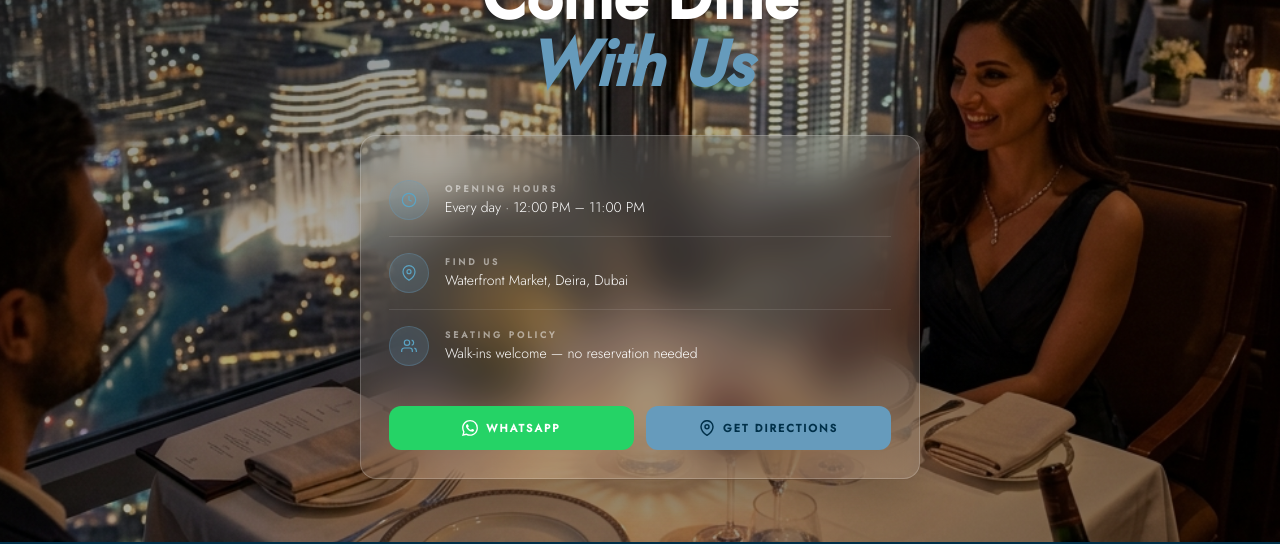
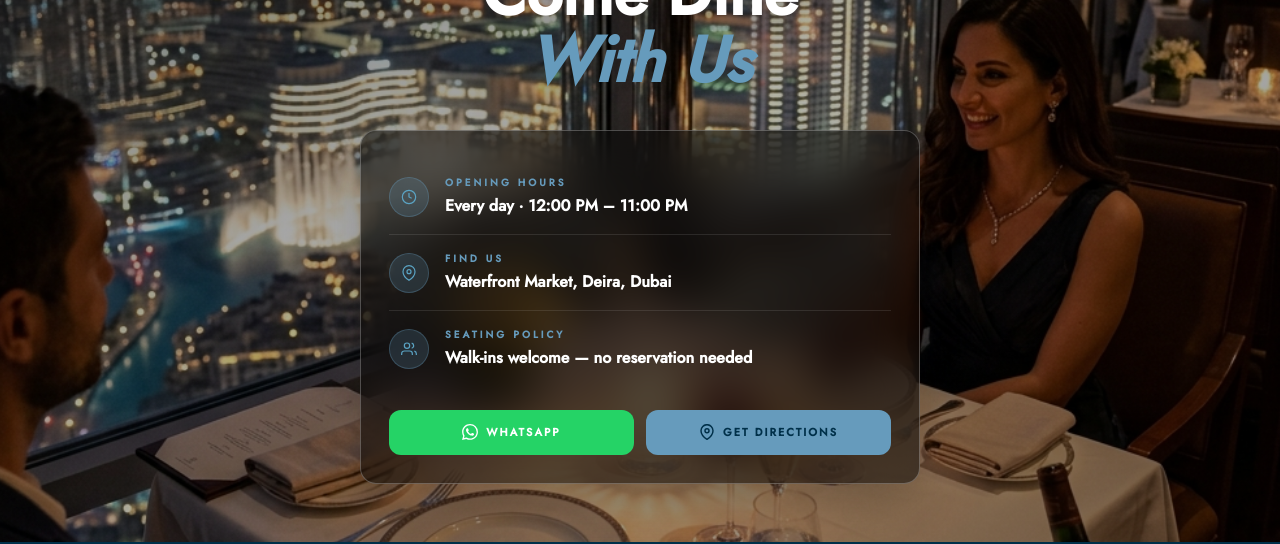
Before and after one commit to Fazilfazi991/boatweb, a Next.js app: page / in a window 1280 px wide. Shown: the part 6960-7504 px from the top of the page. Built offline with nearby package versions, Linux system fonts and the light colour scheme.

Commit message:
fix: improve text visibility in Come Dine With Us card - darker bg, bolder text, ocean labels

```diff
--- a/src/app/page.tsx
+++ b/src/app/page.tsx
@@ -89,7 +89,7 @@ export default function Home() {
           </div>
 
           {/* Glass info card */}
-          <div className="bg-white/10 backdrop-blur-xl border border-white/20 rounded-2xl p-7 shadow-2xl">
+          <div className="bg-black/50 backdrop-blur-xl border border-white/25 rounded-2xl p-7 shadow-2xl">
 
             {/* 3 info rows */}
             <div className="flex flex-col divide-y divide-white/10 mb-6">
@@ -98,8 +98,8 @@ export default function Home() {
                   <svg width="16" height="16" viewBox="0 0 24 24" fill="none" stroke="#5ba4c4" strokeWidth="1.8"><circle cx="12" cy="12" r="10"/><path d="M12 6v6l4 2"/></svg>
                 </div>
                 <div>
-                  <p className="text-[9px] tracking-[3px] uppercase text-white/50 font-semibold mb-0.5">Opening Hours</p>
-                  <p className="text-white text-sm font-light">Every day · 12:00 PM – 11:00 PM</p>
+                  <p className="text-[10px] tracking-[3px] uppercase text-ocean font-bold mb-1">Opening Hours</p>
+                  <p className="text-white text-base font-semibold">Every day · 12:00 PM – 11:00 PM</p>
                 </div>
               </div>
               <div className="flex items-center gap-4 py-4">
@@ -107,8 +107,8 @@ export default function Home() {
                   <svg width="16" height="16" viewBox="0 0 24 24" fill="none" stroke="#5ba4c4" strokeWidth="1.8"><path d="M21 10c0 7-9 13-9 13s-9-6-9-13a9 9 0 0 1 18 0z"/><circle cx="12" cy="10" r="3"/></svg>
                 </div>
                 <div>
-                  <p className="text-[9px] tracking-[3px] uppercase text-white/50 font-semibold mb-0.5">Find Us</p>
-                  <p className="text-white text-sm font-light">Waterfront Market, Deira, Dubai</p>
+                  <p className="text-[10px] tracking-[3px] uppercase text-ocean font-bold mb-1">Find Us</p>
+                  <p className="text-white text-base font-semibold">Waterfront Market, Deira, Dubai</p>
                 </div>
               </div>
               <div className="flex items-center gap-4 py-4">
@@ -116,8 +116,8 @@ export default function Home() {
                   <svg width="16" height="16" viewBox="0 0 24 24" fill="none" stroke="#5ba4c4" strokeWidth="1.8"><path d="M17 21v-2a4 4 0 0 0-4-4H5a4 4 0 0 0-4 4v2"/><circle cx="9" cy="7" r="4"/><path d="M23 21v-2a4 4 0 0 0-3-3.87"/><path d="M16 3.13a4 4 0 0 1 0 7.75"/></svg>
                 </div>
                 <div>
-                  <p className="text-[9px] tracking-[3px] uppercase text-white/50 font-semibold mb-0.5">Seating Policy</p>
-                  <p className="text-white text-sm font-light">Walk-ins welcome — no reservation needed</p>
+                  <p className="text-[10px] tracking-[3px] uppercase text-ocean font-bold mb-1">Seating Policy</p>
+                  <p className="text-white text-base font-semibold">Walk-ins welcome — no reservation needed</p>
                 </div>
               </div>
             </div>
```
